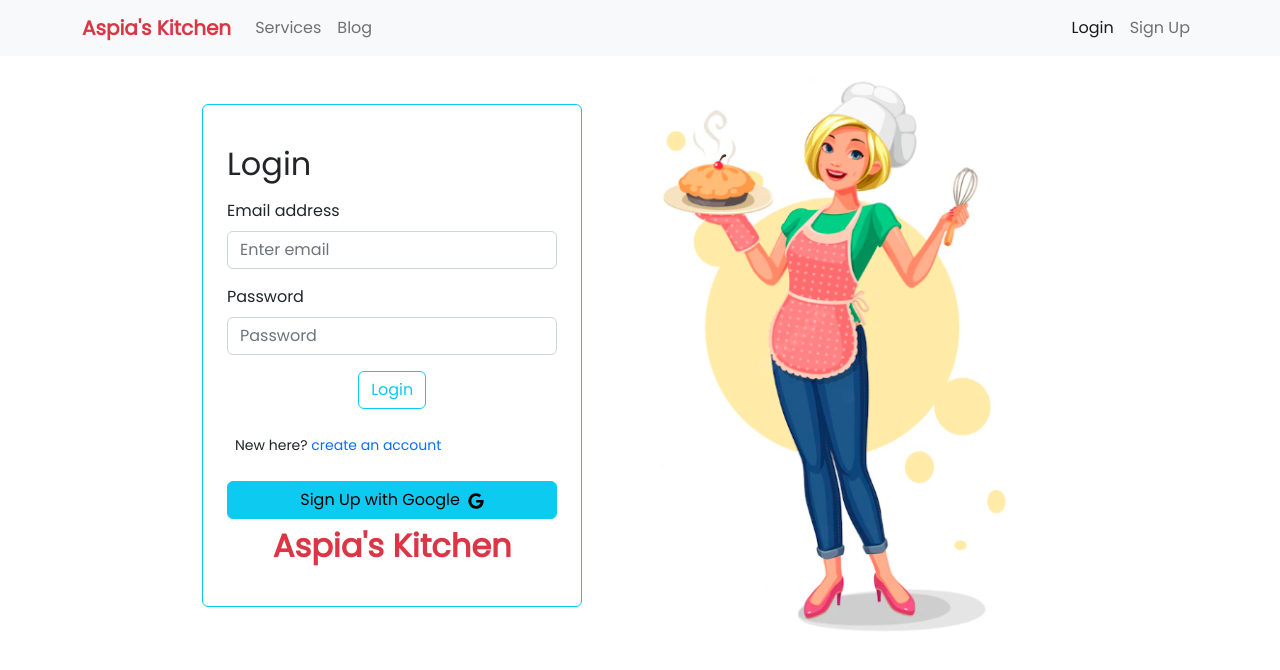
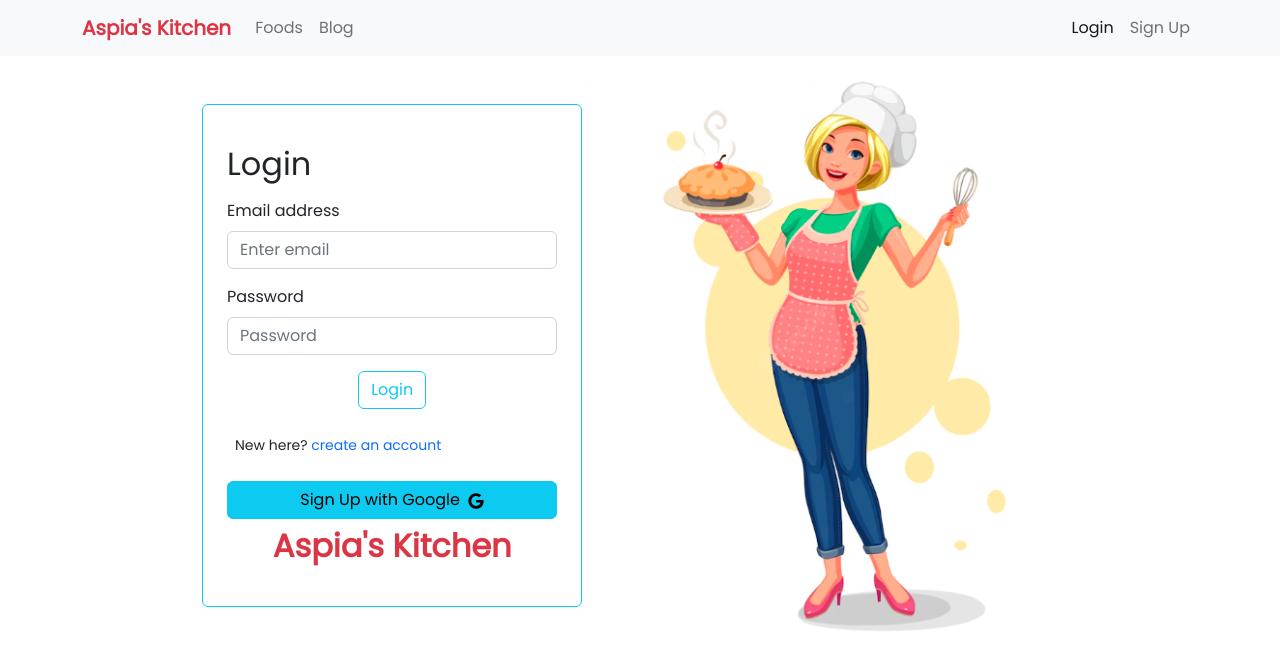
Before and after one commit to jaspia-1/aspias-kitchen-client, a React (Create React App) app: page /login in a window 1280 px wide. Shown: the top 670 px of the page. Built offline with nearby package versions, Linux system fonts and the light colour scheme; no server answers.

Commit message:
service update

```diff
--- a/src/Components/Home/Home.js
+++ b/src/Components/Home/Home.js
@@ -10,7 +10,10 @@ const Home = () => {
     console.log(services.length)
     return (
         <div>
-            <div className='d-block d-md-flex container justify-content-around align-items-center'>
+
+
+            <div style={{ maxWidth: "1200px" }} className="container">
+                <div className='d-block d-md-flex container justify-content-between align-items-center'>
                     <div className='p-3 text-md-start'>
                         <h1 className='fw-bold display-2 text-danger'>Aspia's Kitchen</h1>
                         <h1 className='fw-bold text-uppercase popin'>Full in the stomach <br /> good for your health</h1>
@@ -23,8 +26,8 @@ const Home = () => {
                 </div>
 
                 {/* service  */}
-            <div className='my-5 yp-2 container'>
-                <h1 className='tomato popin fw-bold'>Items You Can Get Here</h1>
+                <div className='my-5 yp-2 container '>
+                    <h1 className='tomato popin fw-bold px-3'>Items You Can Get Here</h1>
 
                     <Container className="" style={{ maxWidth: "900px" }}>
                         <Row className='g-4 py-5' xs={1} md={2} lg={3}>
@@ -39,6 +42,7 @@ const Home = () => {
                 </div>
 
             </div>
+        </div>
     );
 };
 
--- a/src/Components/ServiceDetails/ServiceDetails.js
+++ b/src/Components/ServiceDetails/ServiceDetails.js
@@ -18,7 +18,7 @@ const ServiceDetails = () => {
     const service = useLoaderData();
     let location = useLocation();
     const [newreviewdb, setnewReviewDb] = useState([])
-    useTitle('Service Details - Producer DCP')
+    useTitle("Food Details - Aspia's Kitchen")
     useEffect(() => {
         fetch(`http://localhost:5000/review/${service._id}`)
             .then(res => res.json())
--- a/src/Components/Services/Services.js
+++ b/src/Components/Services/Services.js
@@ -25,7 +25,7 @@ const Services = () => {
                 <Row className='w-100' >
                     <Col >
 
-                        <h2 className='my-3 fw-bold display-3'>Services</h2>
+                        <h2 className='my-3 fw-bold display-3'>All Foods</h2>
                         <Row className='g-4 py-5' xs={1} md={2} lg={3}>
                             {
                                 services.map(service => <ShowCards key={service._id} service={service}></ShowCards>)
--- a/src/Components/Shared/NavHeader.js
+++ b/src/Components/Shared/NavHeader.js
@@ -29,7 +29,7 @@ const NavHeader = () => {
                     <Navbar.Toggle aria-controls="basic-navbar-nav" />
                     <Navbar.Collapse id="basic-navbar-nav">
                         <Nav className="me-auto">
-                            <NavLink to='/services' className="nav-link">Services</NavLink>
+                            <NavLink to='/services' className="nav-link">Foods</NavLink>
                             <NavLink to='/blog' className='nav-link'>Blog</NavLink>
 
                         </Nav>
```
Lines whose indentation alone changed are shown as unchanged.
